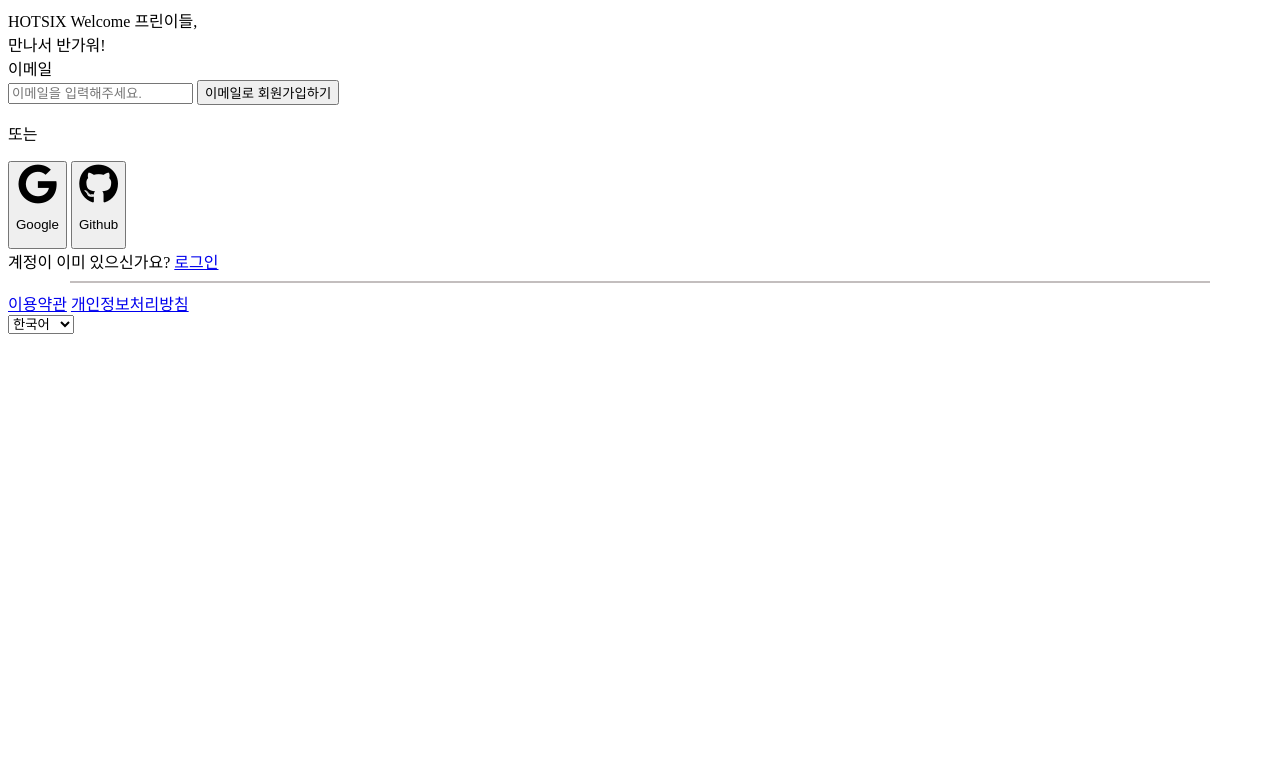
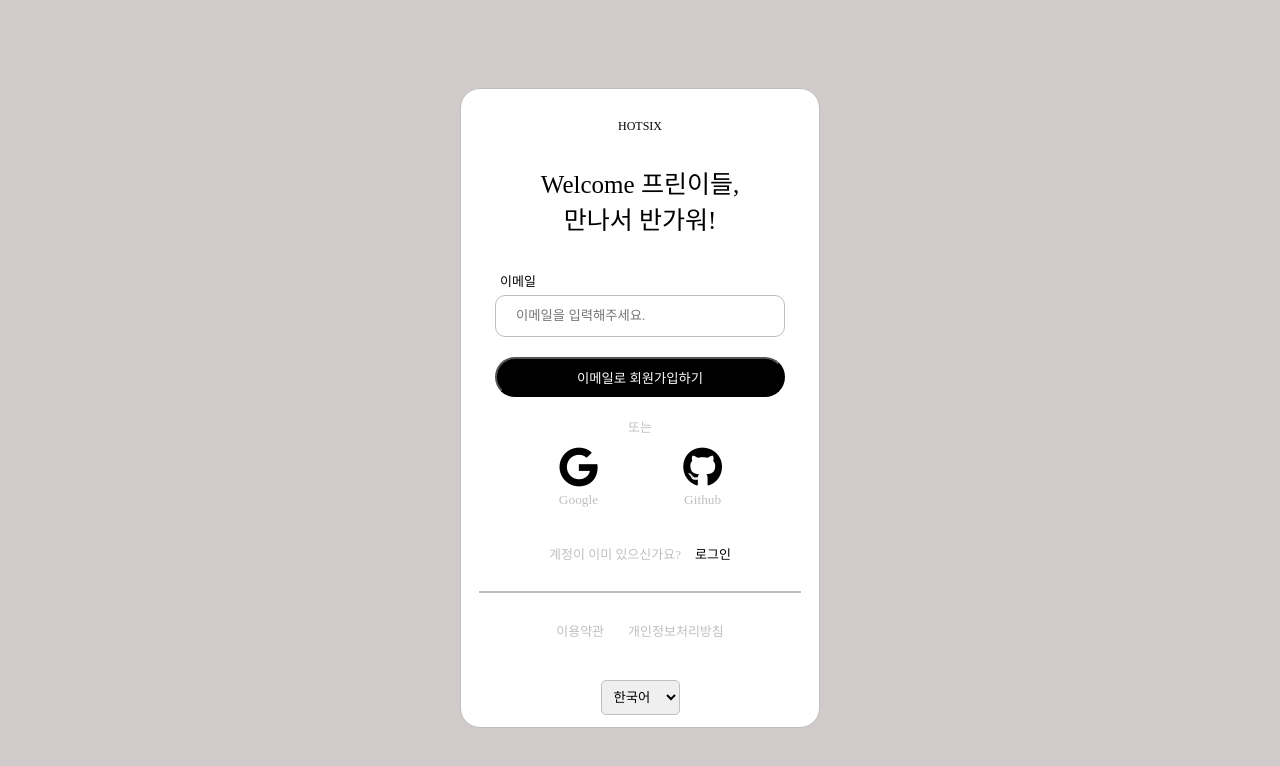
Before and after one commit to Leekee01/hotsix, a plain HTML site: page pages/join.html in a window 1280 px wide. Drawn offline with Linux system fonts and the light colour scheme; the site is published under a folder, as on GitHub Pages, so addresses that start at the root find nothing; a web font is replaced by a local one.

Commit message:
login/join.html 파일 수정

```diff
--- a/pages/join.html
+++ b/pages/join.html
@@ -5,7 +5,7 @@
     <meta http-equiv="X-UA-Compatible" content="IE=edge" />
     <meta name="viewport" content="width=device-width, initial-scale=1.0" />
 
-    <link rel="stylesheet" href="/css/login-join.css" />
+    <link rel="stylesheet" href="../css/login-join.css" />
     <title>Join</title>
   </head>
   <body>
```
Also changed, not shown: pages/login.html (+1 -1 lines).
